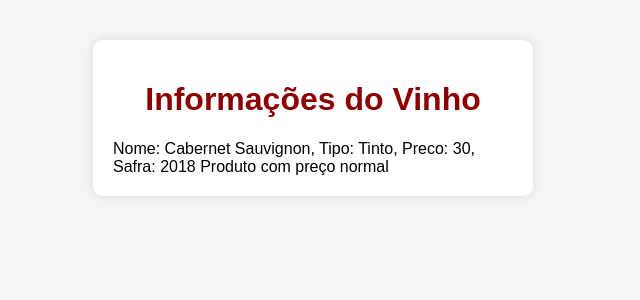
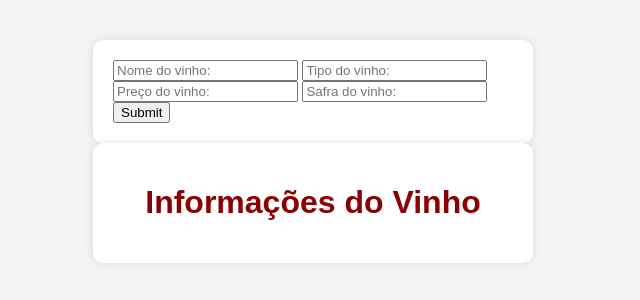
Before and after one commit to Feffepjl/Etec.github.io, a PHP site: page / in a window 1280 px wide. Shown: the top 300 px of the page, without its empty margins (327-967 px from the left). Run offline with PHP 8.4, Linux system fonts and the light colour scheme.

Commit message:
Tela Cadastro Vinho

```diff
--- a/Vinho/Vinho.php
+++ b/Vinho/Vinho.php
@@ -75,11 +75,7 @@ class Vinho
         echo "Nome: " . $this->nome .  ", Tipo: " . $this->tipo .  ", Preco: " . $this->preco .  ", Safra: " . $this->safra . "\n";
     }
     public function verificarPreco($preco){
-        if ($this->preco < 25){
-            return true;
-        }  else {
-            return false;
-        }
+       return $preco < 25;
     }
 
 }
--- a/Vinho/index.php
+++ b/Vinho/index.php
@@ -1,13 +1,7 @@
 <?php
 require_once 'Vinho.php';
 $vinho = new Vinho();
-$vinho->setNome("Cabernet Sauvignon");
-$vinho->setTipo("Tinto");
-$vinho->setPreco(30);
-$vinho->setSafra(2018);
-$precoVinho = $vinho->getPreco();
 ?>
-
 <!DOCTYPE html>
 <html lang="pt-BR">
 <head>
@@ -37,14 +31,35 @@ $precoVinho = $vinho->getPreco();
     </style>
 </head>
 <body>
-
-<div class="container">
-    <h1>Informações do Vinho</h1>
+    <form action="" method="post">
+        <div class="container">
+            <label>
+                <input type="text" name="Nome" placeholder="Nome do vinho:">
+                <input type="text" name="Tipo" placeholder="Tipo do vinho:">
+                <input type="text" name="Preco" placeholder="Preço do vinho:">
+                <input type="text" name="Safra" placeholder="Safra do vinho:">
+                <input type="submit" name="btnVerificar">
+            </label>
+        </div>
+    </form>
     <?php
-    echo $vinho->mostrarVinho()."\n";
-    echo $vinho->verificarPreco($precoVinho) ? "Produto em oferta" : "Produto com preço normal";
+    if(isset($_POST['btnVerificar'])) {
+        $vinho->setNome($_POST['Nome']);
+        $vinho->setTipo($_POST['Tipo']);
+        $vinho->setPreco($_POST['Preco']);
+        $vinho->setSafra($_POST['Safra']);
+        $precoVinho = $vinho->getPreco();
+    }
     ?>
-</div>
+    <div class="container">
+        <h1>Informações do Vinho</h1>
+        <?php
+        if(isset($_POST['btnVerificar'])) {
+            echo $vinho->mostrarVinho() . "\n";
+            echo $vinho->verificarPreco($precoVinho) ? "Produto em oferta" : "Produto com preço normal";
+        }
+        ?>
+    </div>
 
 </body>
 </html>
```
